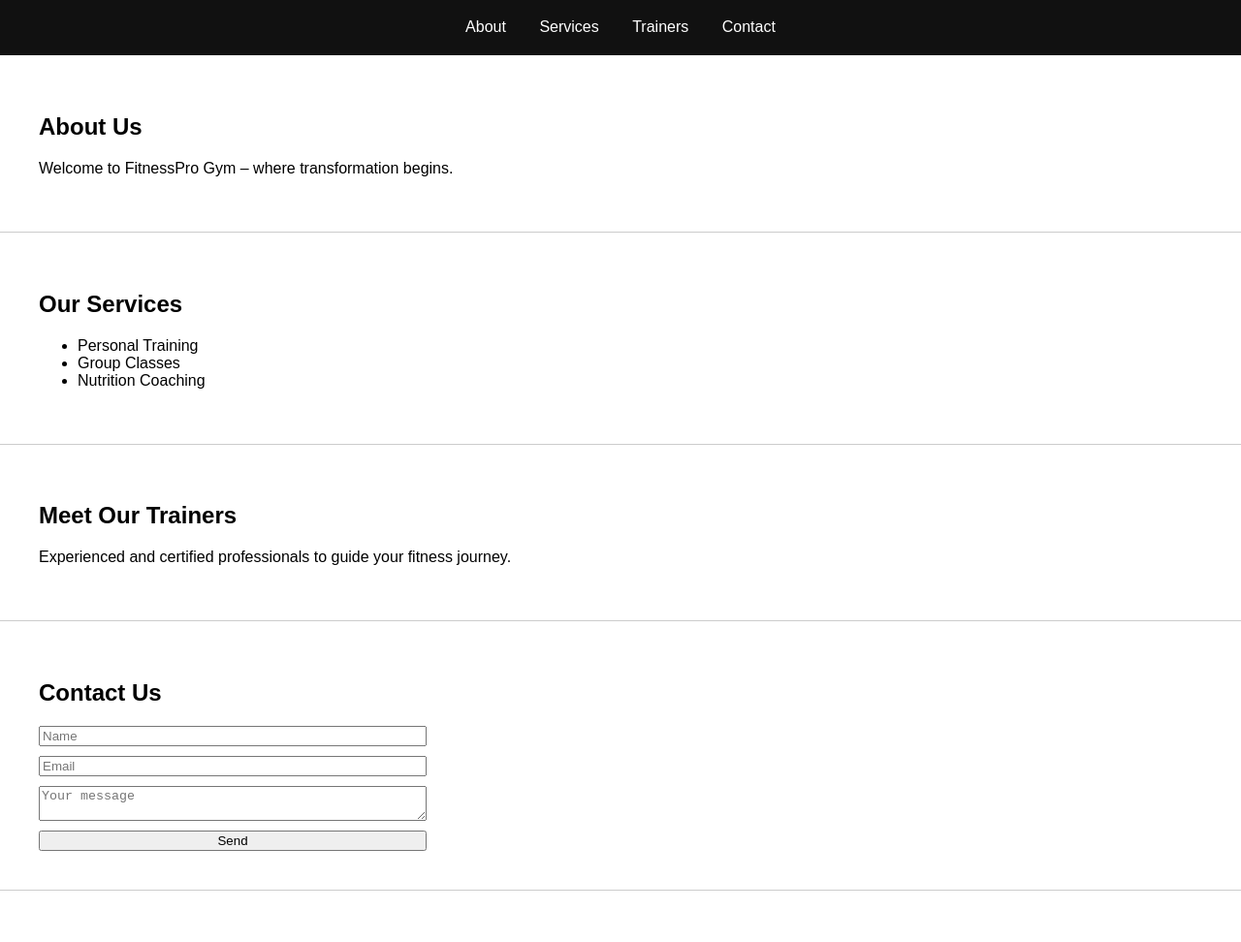
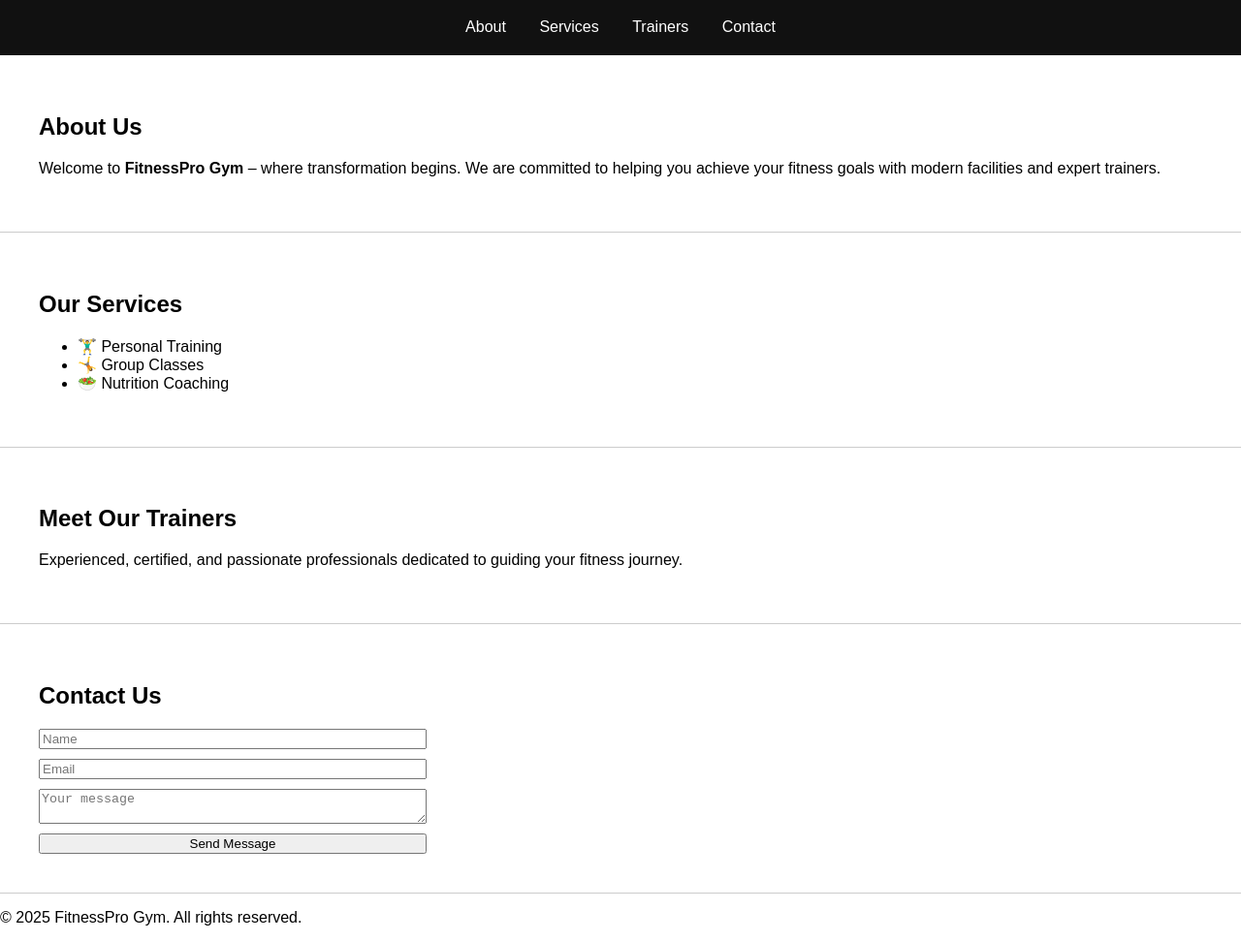
Before and after one commit to RafeuRiyan/Fitter-AI-, a plain HTML site: page index.html in a window 1280 px wide. Shown: the part 81-1053 px from the top of the page at 97% size. Before the commit the page ends 1000 px from the top, so only its background shows below. Drawn offline with Linux system fonts and the light colour scheme.

Commit message:
Update index.html

```diff
--- a/index.html
+++ b/index.html
@@ -5,9 +5,11 @@
   <meta name="viewport" content="width=device-width, initial-scale=1.0"/>
   <title>FitnessPro Gym</title>
   <link rel="stylesheet" href="style.css" />
+  <link href="https://fonts.googleapis.com/css2?family=Montserrat:wght@400;600;800&display=swap" rel="stylesheet">
 </head>
 <body>
   <header>
+    <div class="container">
       <h1>FitnessPro Gym</h1>
       <nav>
         <a href="#about">About</a>
@@ -15,36 +17,53 @@
         <a href="#trainers">Trainers</a>
         <a href="#contact">Contact</a>
       </nav>
+    </div>
   </header>
 
-  <section id="about">
+  <main>
+    <section id="about" class="section">
+      <div class="container">
         <h2>About Us</h2>
-    <p>Welcome to FitnessPro Gym – where transformation begins.</p>
+        <p>Welcome to <strong>FitnessPro Gym</strong> – where transformation begins. We are committed to helping you achieve your fitness goals with modern facilities and expert trainers.</p>
+      </div>
     </section>
 
-  <section id="services">
+    <section id="services" class="section alt-bg">
+      <div class="container">
         <h2>Our Services</h2>
         <ul>
-      <li>Personal Training</li>
-      <li>Group Classes</li>
-      <li>Nutrition Coaching</li>
+          <li>🏋️‍♂️ Personal Training</li>
+          <li>🤸 Group Classes</li>
+          <li>🥗 Nutrition Coaching</li>
         </ul>
+      </div>
     </section>
 
-  <section id="trainers">
+    <section id="trainers" class="section">
+      <div class="container">
         <h2>Meet Our Trainers</h2>
-    <p>Experienced and certified professionals to guide your fitness journey.</p>
+        <p>Experienced, certified, and passionate professionals dedicated to guiding your fitness journey.</p>
+      </div>
     </section>
 
-  <section id="contact">
+    <section id="contact" class="section alt-bg">
+      <div class="container">
         <h2>Contact Us</h2>
         <form>
           <input type="text" placeholder="Name" required />
           <input type="email" placeholder="Email" required />
           <textarea placeholder="Your message"></textarea>
-      <button type="submit">Send</button>
+          <button type="submit">Send Message</button>
         </form>
+      </div>
     </section>
+  </main>
+
+  <footer>
+    <div class="container">
+      <p>&copy; 2025 FitnessPro Gym. All rights reserved.</p>
+    </div>
+  </footer>
 
   <script src="script.js"></script>
 </body>
```
Lines whose indentation alone changed are shown as unchanged.
